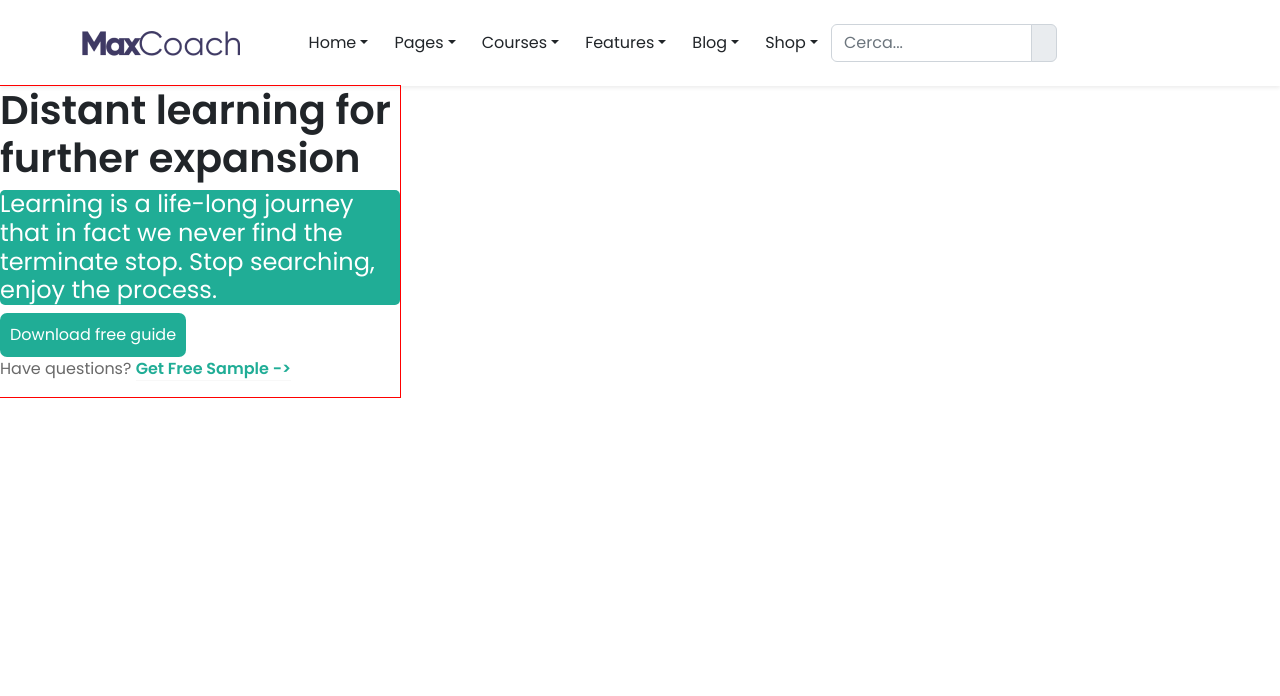
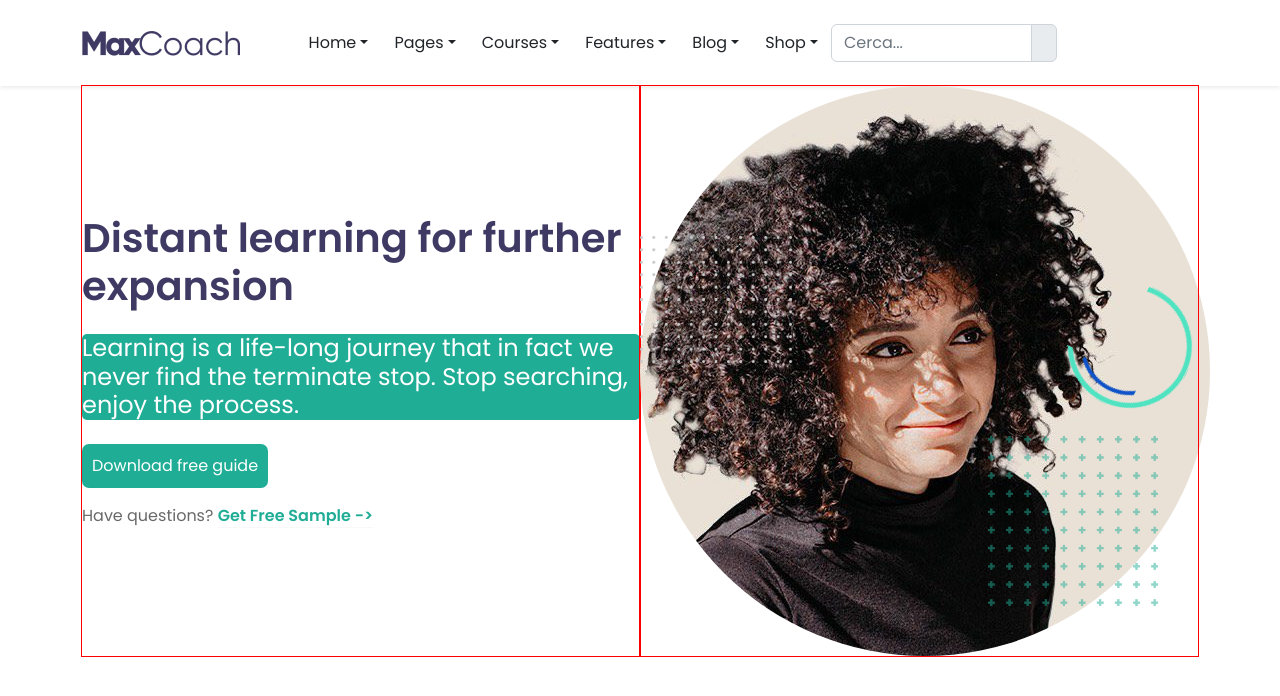
Before and after one commit to MarcoBione/proj-html-vuejs, a Vue app: page / in a window 1280 px wide. Shown: the top 696 px of the page. Built offline with nearby package versions, Linux system fonts and the light colour scheme.

Commit message:
set HeroMainComponent not finished for particles

```diff
--- a/src/assets/main.scss
+++ b/src/assets/main.scss
@@ -15,15 +15,18 @@ $lightcrema: #F5F1ED;
 $indac: #3F3A64;
 $lightindac: #8C89A2;
 
+.debug {
+    outline: 1px solid red;
+}
 
 
 ._myfirstherosection {
-    max-width: 400px;
     outline: 1px solid red;
 
     h1 {
         font-size: 2.5rem;
         font-weight: 600;
+        color: $indac;
     }
 
     h3 {
@@ -59,3 +62,23 @@ $lightindac: #8C89A2;
         }
     }
 }
+
+._myheroimg {
+    border-radius: 50%;
+    width: 570px;
+}
+
+._myposition02 {
+    top: 200px;
+    right: 5px;
+}
+
+._myposition08 {
+    top: 150px;
+    left: 0;
+}
+
+._myposition07 {
+    top: 350px;
+    right: 40px;
+}
--- a/src/components/HeroMainComponent.vue
+++ b/src/components/HeroMainComponent.vue
@@ -1,13 +1,13 @@
 <template>
-    <div class="d-flex">
+    <div class="container d-flex justify-content-between">
         <!-- sezione sx -->
-        <section class="_myfirstherosection">
+        <section class="_myfirstherosection d-flex flex-column align-items-start justify-content-center w-50">
             <div>
-                <h1>{{ herotitle }}</h1>
+                <h1 class="py-3">{{ herotitle }}</h1>
                 <h3>{{ subtitle }}</h3>
             </div>
 
-            <div>
+            <div class="py-3">
                 <button>
                     {{ btninfo }}
                 </button>
@@ -18,8 +18,27 @@
         </section>
 
         <!-- sezione dx -->
-        <section class="">
+        <section class="text-center w-50">
+            <div class="debug position-relative">
 
+                <div>
+                    <img class="position-absolute _myposition08" src="/course-portal/images/maxcoach-shape-08.png"
+                        alt="img">
+                </div>
+
+                <div>
+                    <img class="position-absolute _myposition07" src="/course-portal/images/maxcoach-shape-07.png"
+                        alt="img">
+                </div>
+
+                <div>
+                    <img class="position-absolute _myposition02" src="/course-portal/images/maxcoach-shape-02.png" alt="">
+                </div>
+
+                <img src="/course-portal/images/about-me-profile-ohm4dxoearqbxny7q3bq1pzbdgofdx0tobbeqcvzd0.jpg" alt="Img"
+                    class="_myheroimg">
+
+            </div>
         </section>
 
     </div>
--- a/src/components/MainComponent.vue
+++ b/src/components/MainComponent.vue
@@ -14,7 +14,8 @@ export default {
     name: 'MainComponent',
 
     components: {
-        HeroMainComponent
+        HeroMainComponent,
+
     },
 
     data() {
```
